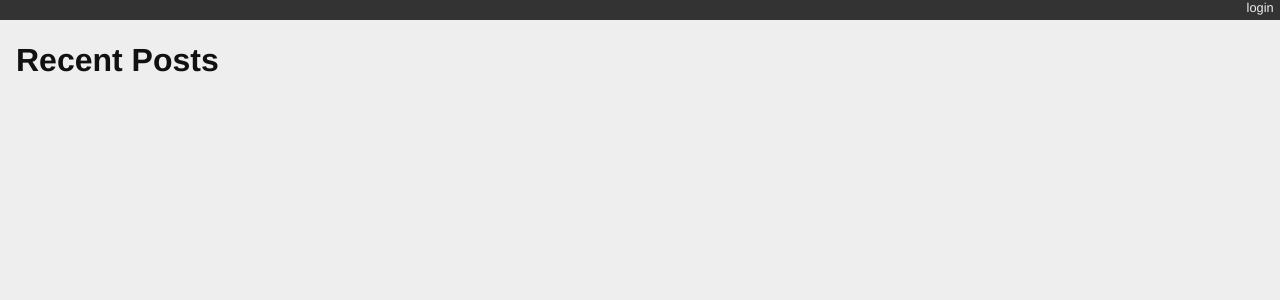
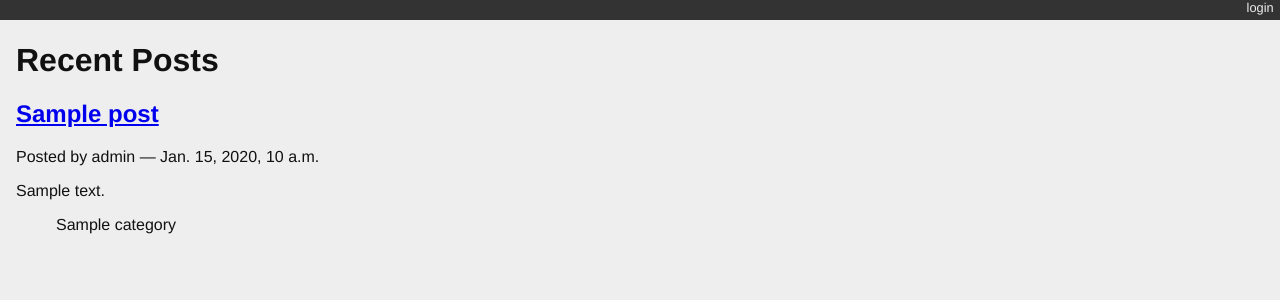
Before and after one commit to donjuanwu/lesson09_django_blog, a Django app: page / in a window 1280 px wide. Shown: the top 300 px of the page. Run offline with Django 3.2, Linux system fonts and the light colour scheme; data comes from the database, SQL or seed files in the repository; tables that the repository leaves empty hold one stand-in row (values such as "Sample post").

```diff
--- a/blogging/templates/blogging/list.html
+++ b/blogging/templates/blogging/list.html
@@ -15,12 +15,15 @@ Reference:
 Django Templates
 - https://docs.djangoproject.com/en/2.1/topics/templates/
 
+Date        Developer       Activities
+5/28/23     Don D.          Update post 'for post in post_list' from for post in posts
+
 -->
 
 
 {% extends "base.html" %} {% block content %}
     <h1>Recent Posts</h1>
-    {% for post in posts_list %}
+    {% for post in post_list %}
         <div class="post">
         <h2>
             <a href="{% url 'blog_detail' post.pk %}">{{ post }}</a>
--- a/blogging/tests.py
+++ b/blogging/tests.py
@@ -85,6 +85,12 @@ class FrontEndTestCase(TestCase):
             resp = self.client.get('/posts/%d/' % post.pk)
             if count < 6:
                 self.assertEqual(resp.status_code, 200)
+                """
+                - https://docs.djangoproject.com/en/dev/topics/testing/tools/#django.test.SimpleTestCase.assertContains
+                Asserts that a response produced the given status_code and that text appears in its content.
+                If count is provided, text must occur exactly count times in the response.
+                SimpleTestCase.assertContains(response, text, count=None, status_code=200, msg_prefix='', html=False)
+                """
                 self.assertContains(resp, title)
             else:
                 self.assertEqual(resp.status_code, 404)
--- a/blogging/urls.py
+++ b/blogging/urls.py
@@ -21,6 +21,6 @@ from django.urls import path
 from blogging.views import PostListView, PostListViewDetail
 
 urlpatterns = [
-    path('', PostListView.as_view(), name="blog_index"),  # url for post list
+    path('', PostListView.as_view(), name="blog_index"),  # post front pate
     path('posts/<int:pk>/', PostListViewDetail.as_view(), name="blog_detail"),  # kwargs
 ]
--- a/blogging/views.py
+++ b/blogging/views.py
@@ -20,43 +20,37 @@ https://canvas.uw.edu/courses/1616579/pages/lesson-07-content?module_item_id=176
 Date        Developer       Activities
 5/28/23     Don D.          Remove def stub_view()
 5/28/23     Don D.          import class-based views: ListView
+                            use queryset to specify list of objects
+                            - https://docs.djangoproject.com/en/2.1/topics/class-based-views/generic-display/#viewing-subsets-of-objects
 """
-from django.template import loader
-from blogging.models import Post, Category
-from django.shortcuts import HttpResponse, Http404
-from django.shortcuts import render
 
+from django.shortcuts import Http404
+from blogging.models import Post
 from django.views.generic import ListView
 from django.views.generic import DetailView
 
 
 # Create your class-based views here.
 class PostListView(ListView):
-    model = Post
+    """
+    Assignment 08 Descriptions:
+    - https://canvas.uw.edu/courses/1616579/assignments/8072498?module_item_id=17606313
+    front page should continue to display only published posts and it should continue to display posts in reverse-chronological order.
+    To accomplish this, you'll be providing a `queryset` class attribute in your list view instead of a `model` class attribute.
+    """
+    queryset = Post.objects.exclude(published_date__exact=None).order_by('-published_date')
     template_name = 'blogging/list.html'
 
 
 class PostListViewDetail(DetailView):
-    model = Post
-    template_name = 'blogging/detail.html'
+    """
+    exclude all post with no published date
+    """
+    try:
+        queryset = Post.objects.exclude(published_date__exact=None)
+        template_name = 'blogging/detail.html'
+    except Post.DoesNotExist:
+        raise Http404
 
-    # def get_queryset(self):
-
-
-#
-# def list_view(request):
-#     published = Post.objects.exclude(published_date__exact=None)  # create an instance from the blogging/models's Post
-#     posts = published.order_by('-published_date')
-#     template = loader.get_template('blogging/list.html') # get a template from the loader
-#     context = {'posts': posts} # build a context
-#     return render(request, 'blogging/list.html', context)
-#
-#
-# def detail_view(request, post_id):
-#     published = Post.objects.exclude(published_date__exact=None)
-#     try:
-#         post = published.get(pk=post_id)
-#     except Post.DoesNotExist:
-#         raise Http404
-#     context = {'post': post}
-#     return render(request, 'blogging/detail.html', context)
+    # model = Post
+    # template_name = 'blogging/detail.html'
```
